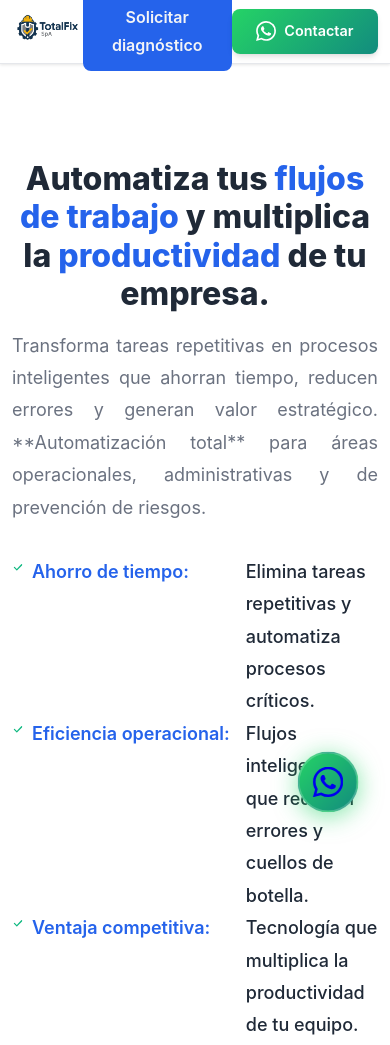
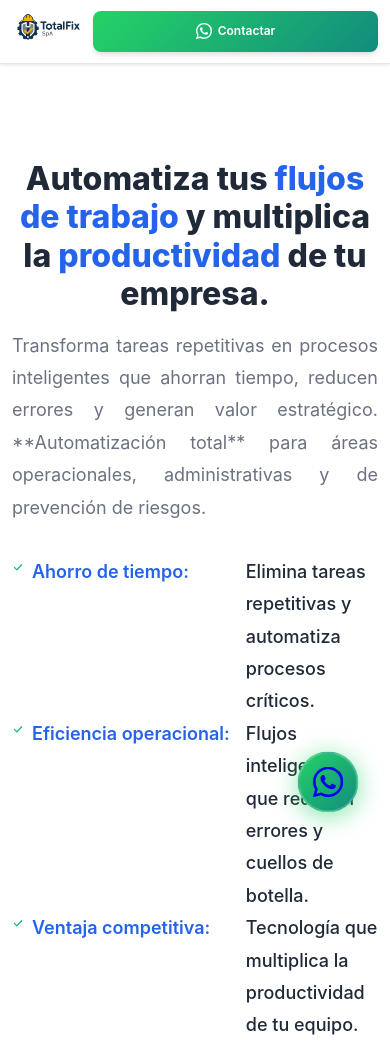
Before and after one commit to atencionclientetotalfix-sys/automatizafix, a website: page index.html in a window 390 px wide. Shown: the top 1045 px of the page. Drawn offline with Linux system fonts and the light colour scheme.

Commit message:
Mejoras responsive: ajustes en header, botones WhatsApp y logos para mÃ³viles

```diff
--- a/assets/css/styles.css
+++ b/assets/css/styles.css
@@ -352,6 +352,15 @@
     justify-content: space-between;
     align-items: center;
     height: 100%;
+    gap: 0.75rem;
+}
+
+/* Ajustes responsive para header */
+@media (max-width: 1023px) {
+    .header-content {
+        gap: 0.5rem;
+        padding: 0 0.75rem;
+    }
 }
 
 .nav-menu {
@@ -374,6 +383,17 @@
 .nav-menu a:hover, .nav-menu a:focus-visible {
     color: var(--color-primary);
 }
+
+/* Ocultar botón "Solicitar diagnóstico" en móvil */
+.nav-cta-desktop {
+    display: none;
+}
+@media (min-width: 1024px) {
+    .nav-cta-desktop {
+        display: inline-flex;
+    }
+}
+
 .btn-whatsapp-header {
     display: flex;
     align-items: center;
@@ -423,6 +443,28 @@
     transform: scale(1.1);
 }
 
+/* Responsive para botón WhatsApp header */
+@media (max-width: 640px) {
+    .btn-whatsapp-header {
+        font-size: 0.8rem;
+        padding: 0.4rem 0.8rem;
+        gap: 0.375rem;
+        min-width: auto;
+    }
+
+    .btn-whatsapp-header svg {
+        width: 16px;
+        height: 16px;
+    }
+}
+
+@media (max-width: 480px) {
+    .btn-whatsapp-header {
+        font-size: 0.75rem;
+        padding: 0.375rem 0.7rem;
+    }
+}
+
 /* Botón WhatsApp Hero */
 .btn-whatsapp-hero {
     display: flex;
@@ -469,11 +511,6 @@
 
 .btn-whatsapp-hero:hover svg {
     transform: scale(1.1);
-}
-@media (min-width: 1024px) {
-    .header-content > .btn {
-        display: inline-flex;
-    }
 }
 
 /* ================================================================== */
@@ -1601,12 +1638,19 @@
 /* Responsive para logos */
 @media (max-width: 768px) {
     .logo-header {
+        height: 40px !important;
+        max-width: 160px !important;
+    }
+
+    .logo-footer {
         height: 35px !important;
         max-width: 150px !important;
     }
-
-    .logo-footer {
-        height: 30px !important;
+}
+
+@media (max-width: 480px) {
+    .logo-header {
+        height: 36px !important;
         max-width: 140px !important;
     }
 }
```
